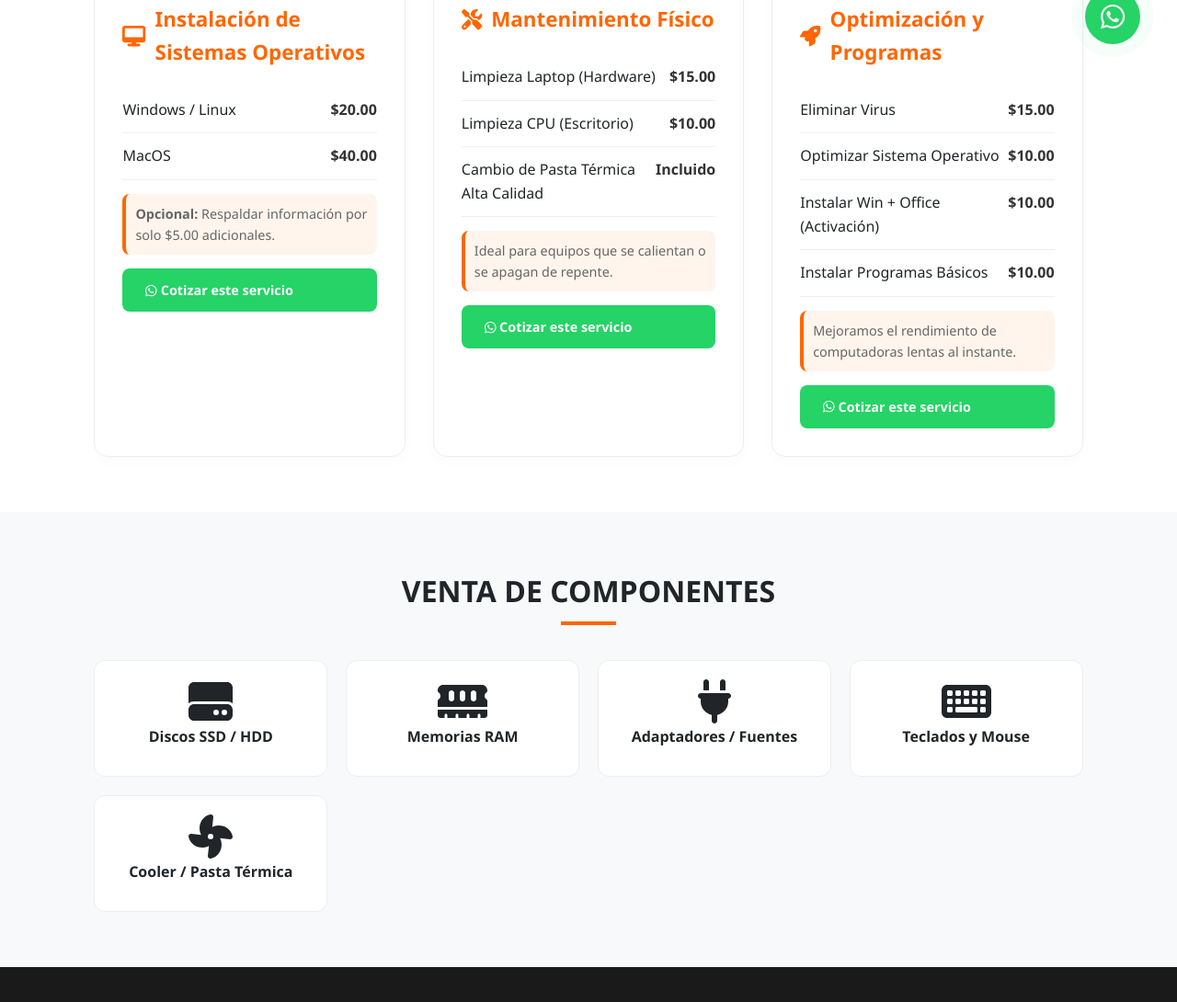
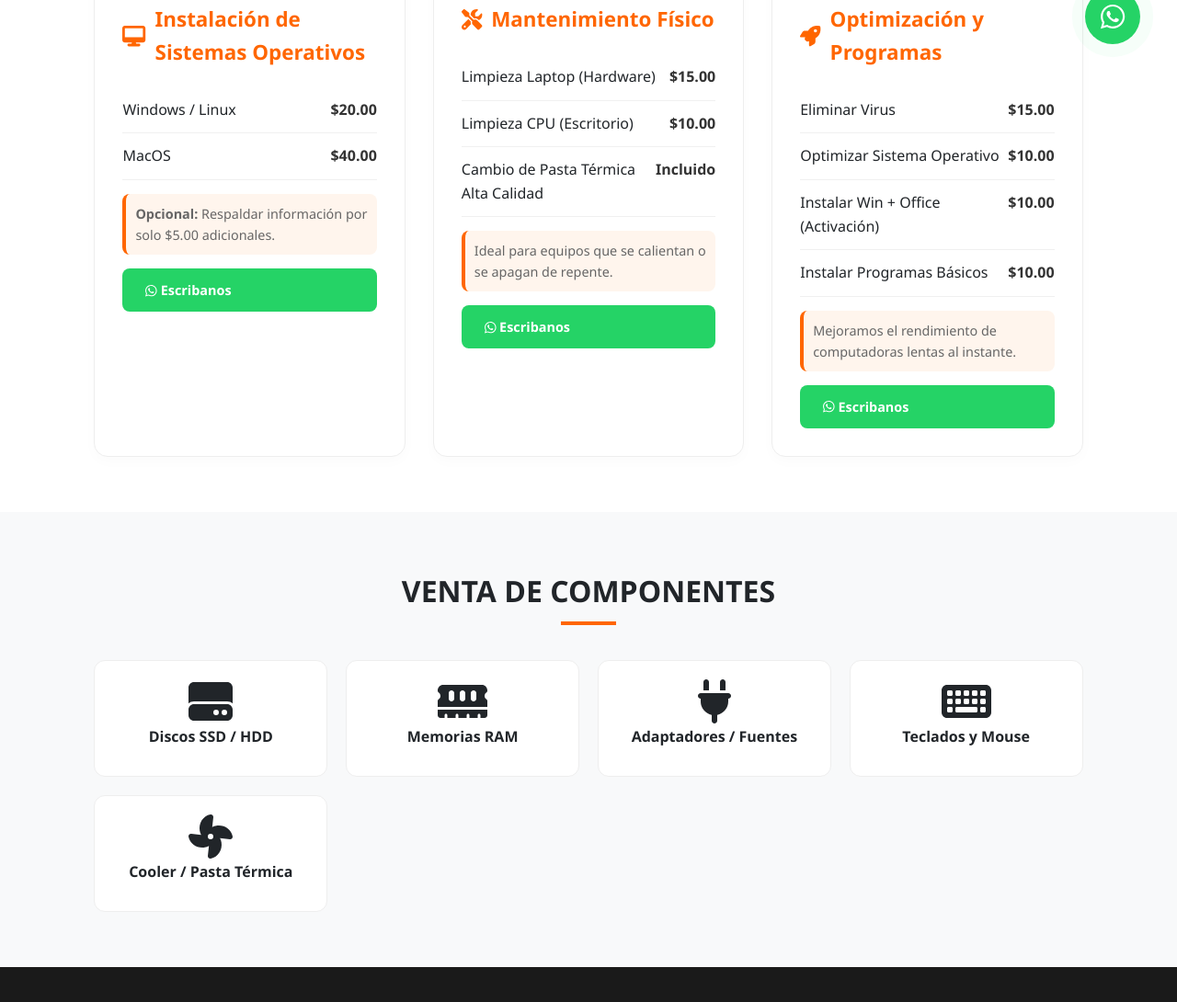
Before and after one commit to cristhianzamora/cztechnology, a plain HTML site: page index.html in a window 1280 px wide. Shown: the part 712-1802 px from the top of the page at 92% size. Drawn offline with Linux system fonts and the light colour scheme.

Commit message:
index.html

```diff
--- a/index.html
+++ b/index.html
@@ -256,7 +256,7 @@
                 <div class="price-item"><span>Windows / Linux</span> <span class="val">$20.00</span></div>
                 <div class="price-item"><span>MacOS</span> <span class="val">$40.00</span></div>
                 <div class="note"><strong>Opcional:</strong> Respaldar información por solo $5.00 adicionales.</div>
-                <a href="https://wa.me/593960344187?text=Cotizar+Sistemas" class="btn btn-ws"><i class="fab fa-whatsapp"></i> Cotizar este servicio</a>
+                <a href="https://wa.me/593960344187?text=Cotizar+Sistemas" class="btn btn-ws"><i class="fab fa-whatsapp"></i> Escribanos</a>
             </div>
 
             <div class="price-card">
@@ -265,7 +265,7 @@
                 <div class="price-item"><span>Limpieza CPU (Escritorio)</span> <span class="val">$10.00</span></div>
                 <div class="price-item"><span>Cambio de Pasta Térmica Alta Calidad</span> <span class="val">Incluido</span></div>
                 <div class="note">Ideal para equipos que se calientan o se apagan de repente.</div>
-                <a href="https://wa.me/593960344187?text=Cotizar+Limpieza" class="btn btn-ws"><i class="fab fa-whatsapp"></i> Cotizar este servicio</a>
+                <a href="https://wa.me/593960344187?text=Cotizar+Limpieza" class="btn btn-ws"><i class="fab fa-whatsapp"></i> Escribanos</a>
             </div>
 
             <div class="price-card">
@@ -276,7 +276,7 @@
                 <div class="price-item"><span>Instalar Programas Básicos</span> <span class="val">$10.00</span></div>
 
                 <div class="note">Mejoramos el rendimiento de computadoras lentas al instante.</div>
-                <a href="https://wa.me/593960344187?text=Cotizar+Optimizacion" class="btn btn-ws"><i class="fab fa-whatsapp"></i> Cotizar este servicio</a>
+                <a href="https://wa.me/593960344187?text=Cotizar+Optimizacion" class="btn btn-ws"><i class="fab fa-whatsapp"></i> Escribanos</a>
             </div>
         </div>
     </section>
```
